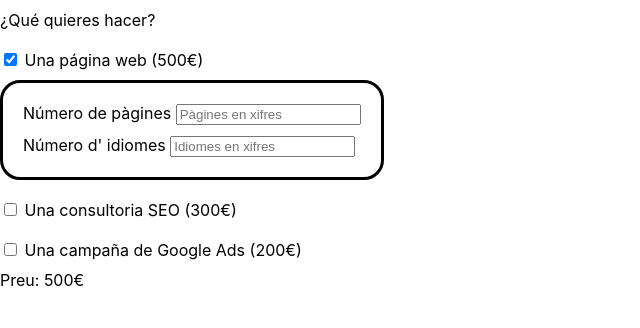
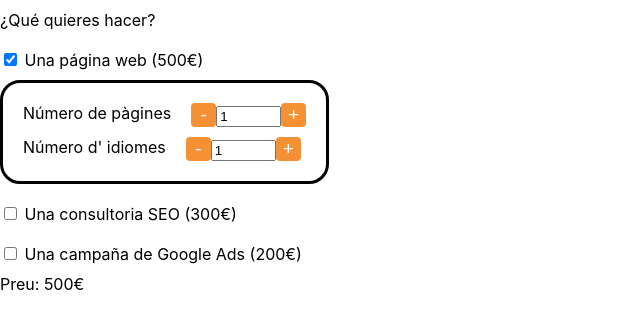
Before and after one commit to silviafado/s7-pressupost, a React (Create React App) app: page / in a window 1280 px wide. Both pictures are taken after a click on the checkbox 10 px from the left and 59 px from the top of the page. Shown: the top 328 px of the page, without its empty margins (0-640 px from the left). Built offline with nearby package versions, Linux system fonts and the light colour scheme.

Commit message:
Exercise3 ok

```diff
--- a/src/App.js
+++ b/src/App.js
@@ -1,8 +1,9 @@
 import { useState, useEffect } from 'react';
 import './App.css';
-import Panell from './components/panell/Panell';
+import Buttons from './components/buttons/Buttons';
+import { StylesPanell, StylesPages } from './styled'
 
-function App(props) {
+function App() {
 
   const [budget, setBudget] = useState({ web: 0, pages: 1, lang: 1, seo: 0, ads: 0 });
   const [total, setTotal] = useState(0);
@@ -11,9 +12,7 @@ function App(props) {
     let total = 0;
 
     if (budget.web) total += 500;
-    if (budget.pages > 1 || budget.lang > 1) {
-      total += budget.pages * budget.lang * 30;
-    }
+    if (budget.pages > 1 || budget.lang > 1) total += budget.pages * budget.lang * 30;
     if (budget.seo) total += 300;
     if (budget.ads) total += 200;
 
@@ -27,7 +26,18 @@ function App(props) {
       <div className="row question">¿Qué quieres hacer?</div>
       <div className="row web">
         <input name="web" type="checkbox" onChange={(event) => setBudget({ ...budget, web: event.target.checked })} /> Una página web (500€)
-        {budget.web ? <Panell onPagesChange={text => setBudget({ ...budget, pages: text })} onLangChange={text => setBudget({ ...budget, lang: text })} /> : null}
+        {budget.web ?
+          <StylesPanell>
+            <StylesPages>
+              <label>Número de pàgines </label>
+              <Buttons onValueChange={text => setBudget({ ...budget, pages: text })} />
+            </StylesPages>
+            <StylesPages>
+              <label>Número d' idiomes </label>
+              <Buttons onValueChange={text => setBudget({ ...budget, lang: text })} />
+            </StylesPages>
+          </StylesPanell>
+          : null}
       </div>
       <div className="row seo">
         <input name="seo" type="checkbox" onChange={(event) => setBudget({ ...budget, seo: event.target.checked })} /> Una consultoria SEO (300€)
--- /dev/null
+++ b/src/components/buttons/Buttons.js
@@ -0,0 +1,26 @@
+import { useState, useEffect } from "react";
+import { StylesButtons, StylesInput } from "../../styled";
+
+
+const Buttons = ({ onValueChange }) => {
+    const [value, setValue] = useState(1);
+
+    useEffect(() => {
+        onValueChange(value)
+    }, [value])
+
+    const minusValue = (event) => {
+        if (value > 1) setValue(value - 1);
+    }
+    const plusValue = (event) => setValue(value + 1);
+
+    return (
+        <StylesInput>
+            <StylesButtons onClick={minusValue}>-</StylesButtons>
+            <input type="text" size="5" name="value" value={value} onChange={(event) => setValue(event.target.value)} />
+            <StylesButtons onClick={plusValue}>+</StylesButtons>
+        </StylesInput>
+    )
+}
+
+export default Buttons;
--- a/src/components/panell/Panell.js
+++ /dev/null
@@ -1,21 +0,0 @@
-import { StylesPanell, StylesPages } from "./styledPanell";
-
-const Panell = (props) => {
-    const pages = props.pages;
-    const lang = props.lang;
-
-    return (
-        <StylesPanell>
-            <StylesPages>
-                <label>Número de pàgines </label>
-                <input type="text" placeholder="Pàgines en xifres" size="20" value={pages} onChange={(event) => props.onPagesChange(event.target.value)} />
-            </StylesPages>
-            <div className="languages">
-                <label>Número d' idiomes </label>
-                <input type="text" placeholder="Idiomes en xifres" size="20" value={lang} onChange={(event) => props.onLangChange(event.target.value)} />
-            </div>
-        </StylesPanell>
-    )
-}
-
-export default Panell;
--- a/src/components/panell/styledPanell.js
+++ /dev/null
@@ -1,14 +0,0 @@
-import styled from "styled-components";
-
-export const StylesPanell = styled.div`
-    padding: 20px;
-    border: 3px solid black;
-    border-radius: 20px;
-    margin-top: 10px;
-    width: fit-content;
-    display: '';
-`
-
-export const StylesPages = styled.div`
-        padding-bottom: 10px;
-`
--- /dev/null
+++ b/src/styled.js
@@ -0,0 +1,28 @@
+import styled from "styled-components";
+
+export const StylesPanell = styled.div`
+    padding: 20px 20px 10px 20px;
+    border: 3px solid black;
+    border-radius: 20px;
+    margin-top: 10px;
+    width: fit-content;
+    display: '';
+`
+
+export const StylesPages = styled.div`
+        padding-bottom: 10px;
+        display: flex;
+`
+
+export const StylesButtons = styled.button`
+    background-color: #f17908d1;
+    border-radius: 4px;
+    border: none;
+    color: white;
+    font-size: 1.2rem;
+    width: 25px;
+`
+
+export const StylesInput = styled.div`
+        margin-left: 20px;
+`
```
